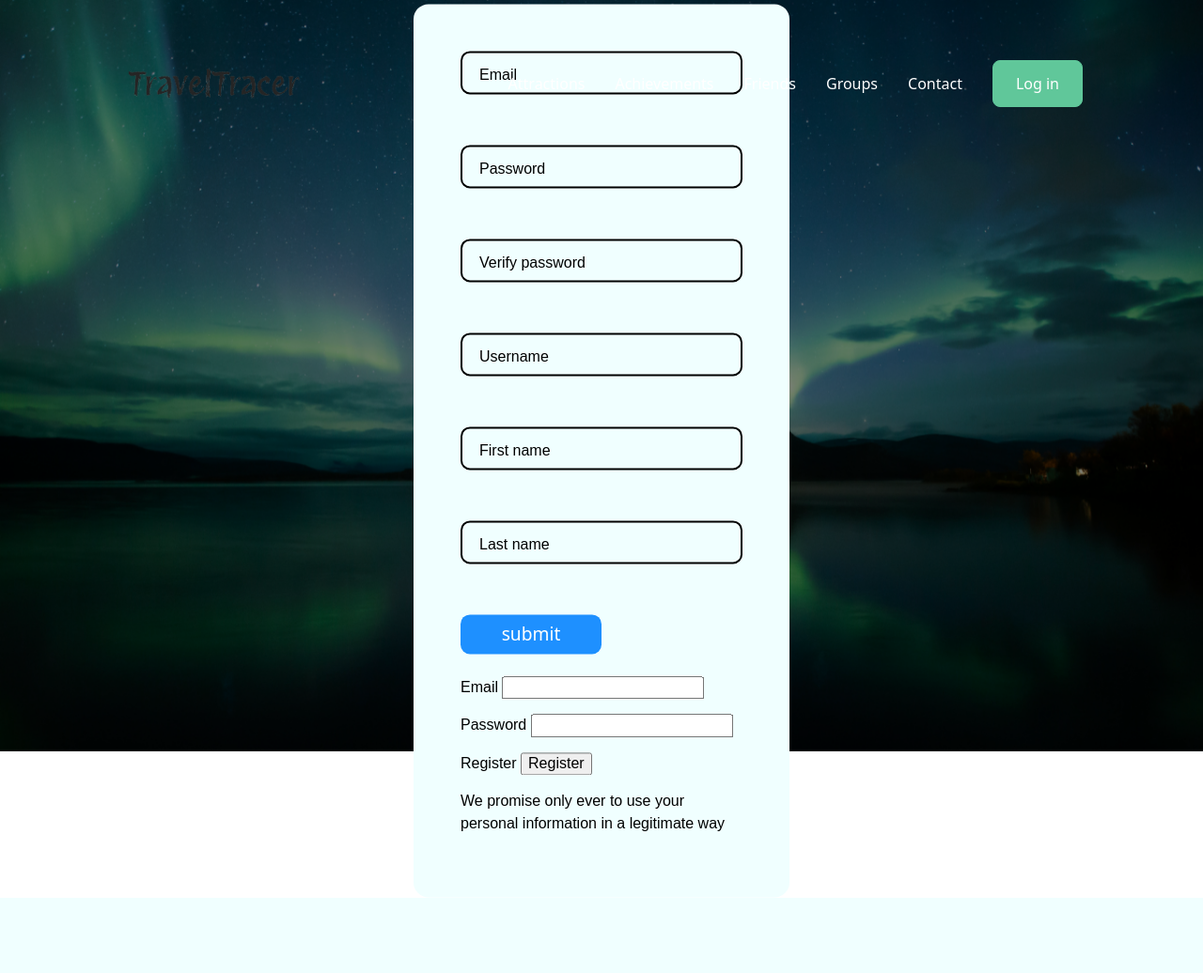
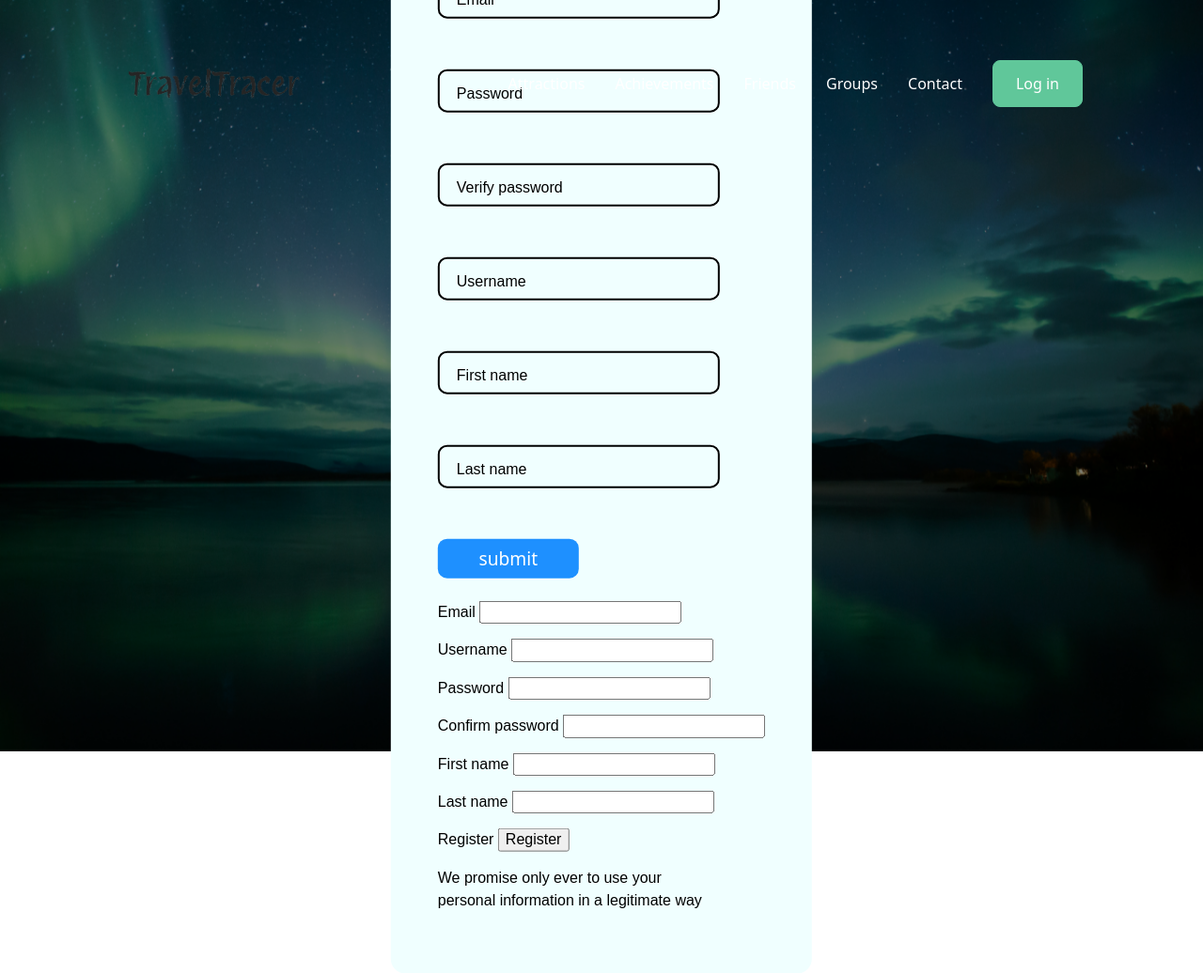
Before and after one commit to Hellestyle/TravelTracer, a Flask app: page /signup in a window 1280 px wide. Shown: the whole page at 94% size. Before the commit the page ends 956 px from the top, so only its background shows below. Run offline with Flask 2, Linux system fonts and the light colour scheme; some libraries are stand-ins or nearby versions.

Commit message:
Added registration on flask, and in html

```diff
--- a/templates/signup.html
+++ b/templates/signup.html
@@ -45,10 +45,14 @@
         <input type="button" value="submit">
       </div>
     </form>
-    <form>
+    <form method="post" action="{{ url_for('sign_up') }}" enctype="multipart/form-data">
       {{ registrationForm.csrf_token }}
       <p>{{ registrationForm.email.label }} {{ registrationForm.email() }}</p>
+      <p>{{ registrationForm.username.label }} {{ registrationForm.username() }}</p>
       <p>{{ registrationForm.password.label }} {{ registrationForm.password() }}</p>
+      <p>{{ registrationForm.password2.label }} {{ registrationForm.password2() }}</p>
+      <p>{{ registrationForm.first_name.label }} {{ registrationForm.first_name() }}</p>
+      <p>{{ registrationForm.last_name.label }} {{ registrationForm.last_name() }}</p>
       <p>{{ registrationForm.submit.label }} {{ registrationForm.submit() }}</p>
 
 
--- a/user.py
+++ b/user.py
@@ -70,9 +70,9 @@ class User():
         passhash = generate_password_hash(password)
 
         if not self.isEmailAvailible(email):
-            return False, Errors.EMAIL_ALREADY_EXISTS
+            return  Errors.EMAIL_ALREADY_EXISTS
         if not self.isUsernameAvailible(username):
-            return False, Errors.USERNAME_ALREADY_EXISTS
+            return  Errors.USERNAME_ALREADY_EXISTS
 
         with Database() as db:
             try:
--- a/website.py
+++ b/website.py
@@ -47,8 +47,8 @@ def sign_up():
         user = User()
         try:
             user.registrer(registrationForm.first_name.data,registrationForm.last_name.data,registrationForm.email.data,registrationForm.username.data,registrationForm.password.data)
-        except Exception as e:
-            return f"{e}"
+        except:
+            return  "<h1>Error</h1>"
         user.login(registrationForm.email.data,registrationForm.password.data)
         return f'{user}'
 
```
